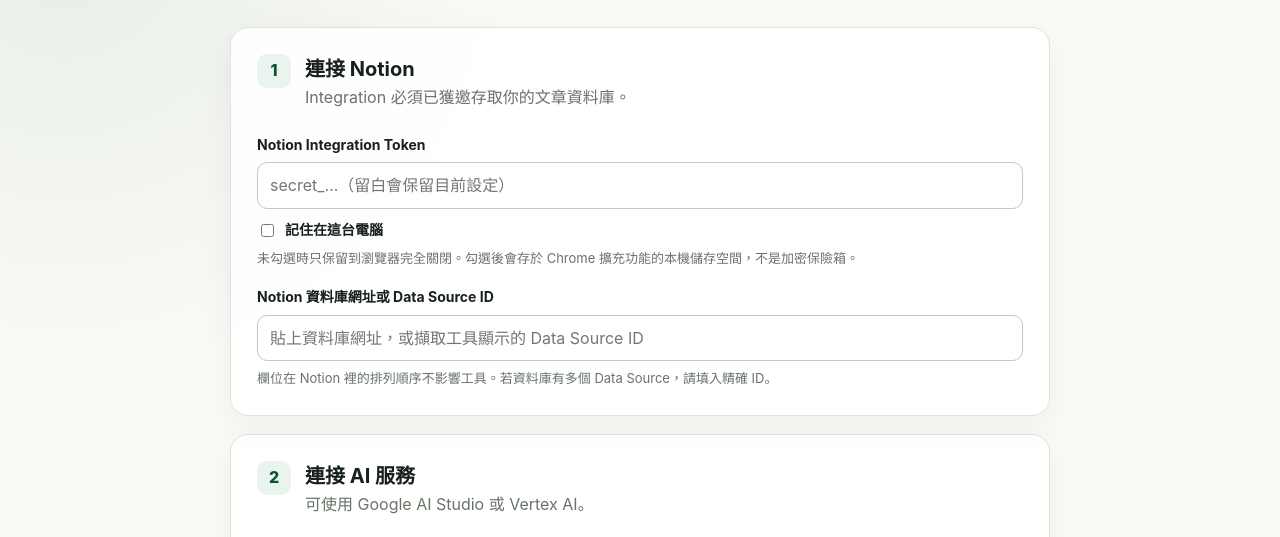
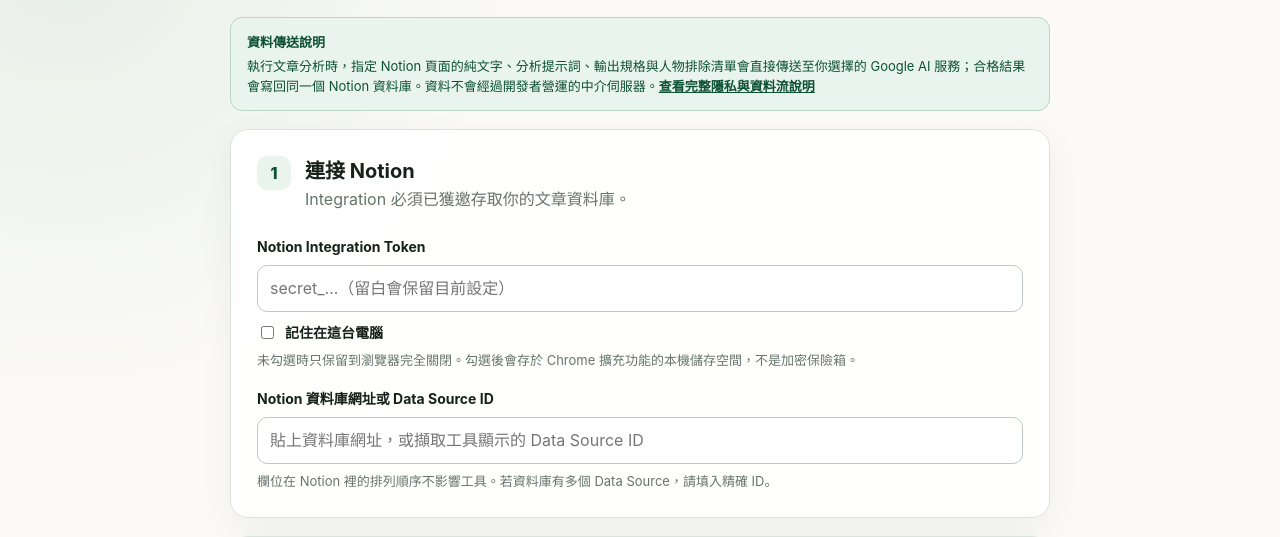
Before and after one commit to PHCY0614/Notion-AI-Analyzer, a browser extension: page options.html in a window 1280 px wide. Shown: the part 196-733 px from the top of the page. Drawn offline with Linux system fonts and the light colour scheme.

Commit message:
Add privacy notice and store branding
This change updates the privacy docs to clarify Chrome Web Store data use and local storage handling, adds the new extension icon assets and manifest icon metadata, and shows a privacy notice in the options page to explain the direct AI/Notion data flow.

```diff
--- a/options.css
+++ b/options.css
@@ -248,6 +248,14 @@
   font-size: 13px;
 }
 
+.privacy-notice {
+  margin: -10px 0 18px;
+  border-color: #b9d7c5;
+  background: var(--green-soft);
+  color: var(--green-dark);
+}
+.privacy-notice a { color: inherit; font-weight: 800; }
+
 .field-grid { display: grid; grid-template-columns: repeat(2, minmax(0, 1fr)); gap: 10px; }
 .field-grid span {
   display: flex;
--- a/options.html
+++ b/options.html
@@ -13,6 +13,11 @@
       <h1>AI 分析工具設定</h1>
       <p>讀取 Notion 頁面的純文字，寫入固定的 AI 分析欄位；不更動原始標題、頁面正文或其他欄位。</p>
     </header>
+
+    <aside class="notice privacy-notice" role="note" aria-label="資料傳送說明">
+      <strong>資料傳送說明</strong>
+      <span>執行文章分析時，指定 Notion 頁面的純文字、分析提示詞、輸出規格與人物排除清單會直接傳送至你選擇的 Google AI 服務；合格結果會寫回同一個 Notion 資料庫。資料不會經過開發者營運的中介伺服器。<a href="https://github.com/PHCY0614/Notion-AI-Analyzer/blob/main/PRIVACY.zh-TW.md" target="_blank" rel="noreferrer">查看完整隱私與資料流說明</a></span>
+    </aside>
 
     <form id="settings-form" novalidate>
       <section class="panel" aria-labelledby="notion-heading">
```
Also changed, not shown: PRIVACY.md (+8 -2 lines), PRIVACY.zh-TW.md (+8 -2 lines), assets/icons/icon.svg (added), assets/icons/icon128.png (added), assets/icons/icon16.png (added), assets/icons/icon32.png (added), assets/icons/icon48.png (added), manifest.json.
